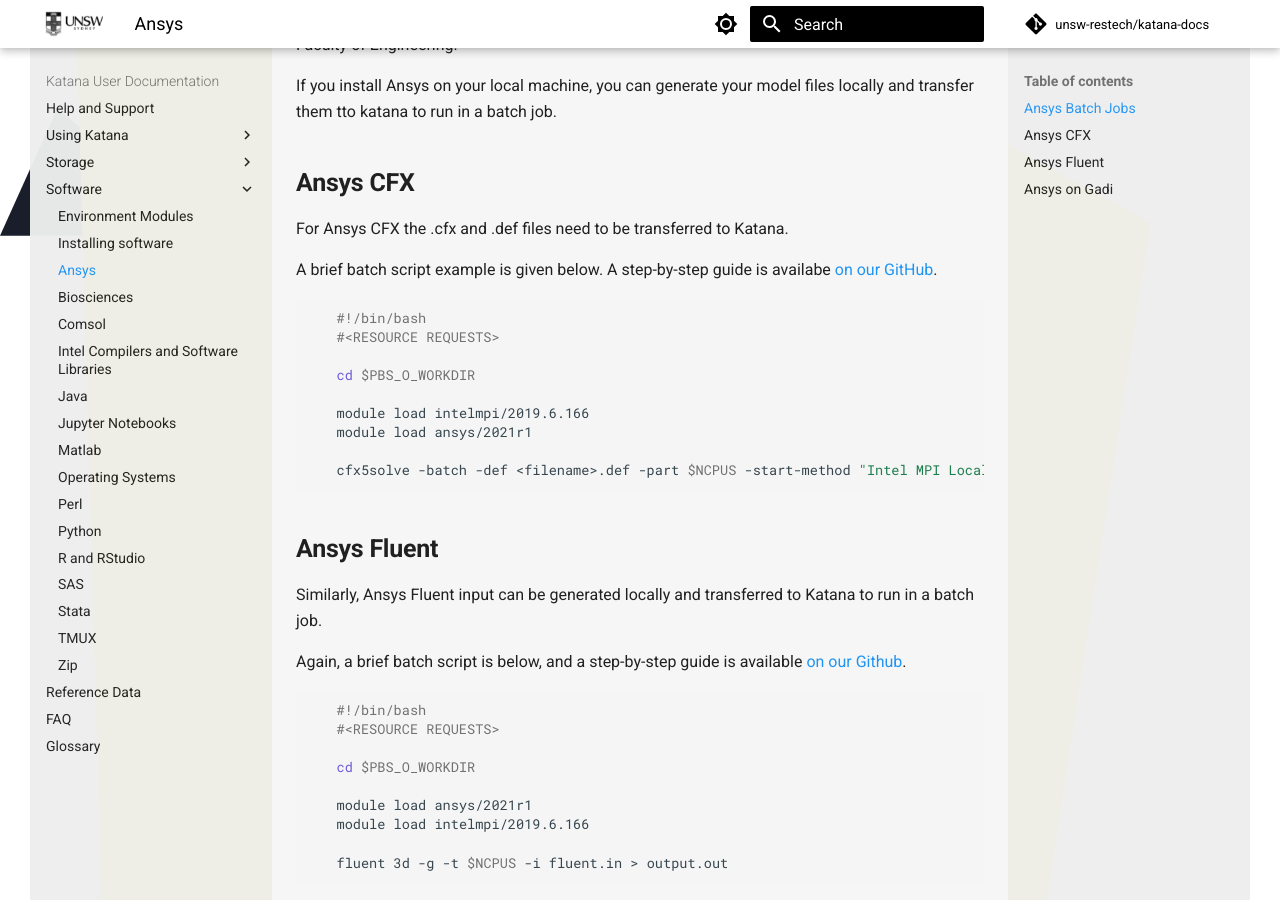
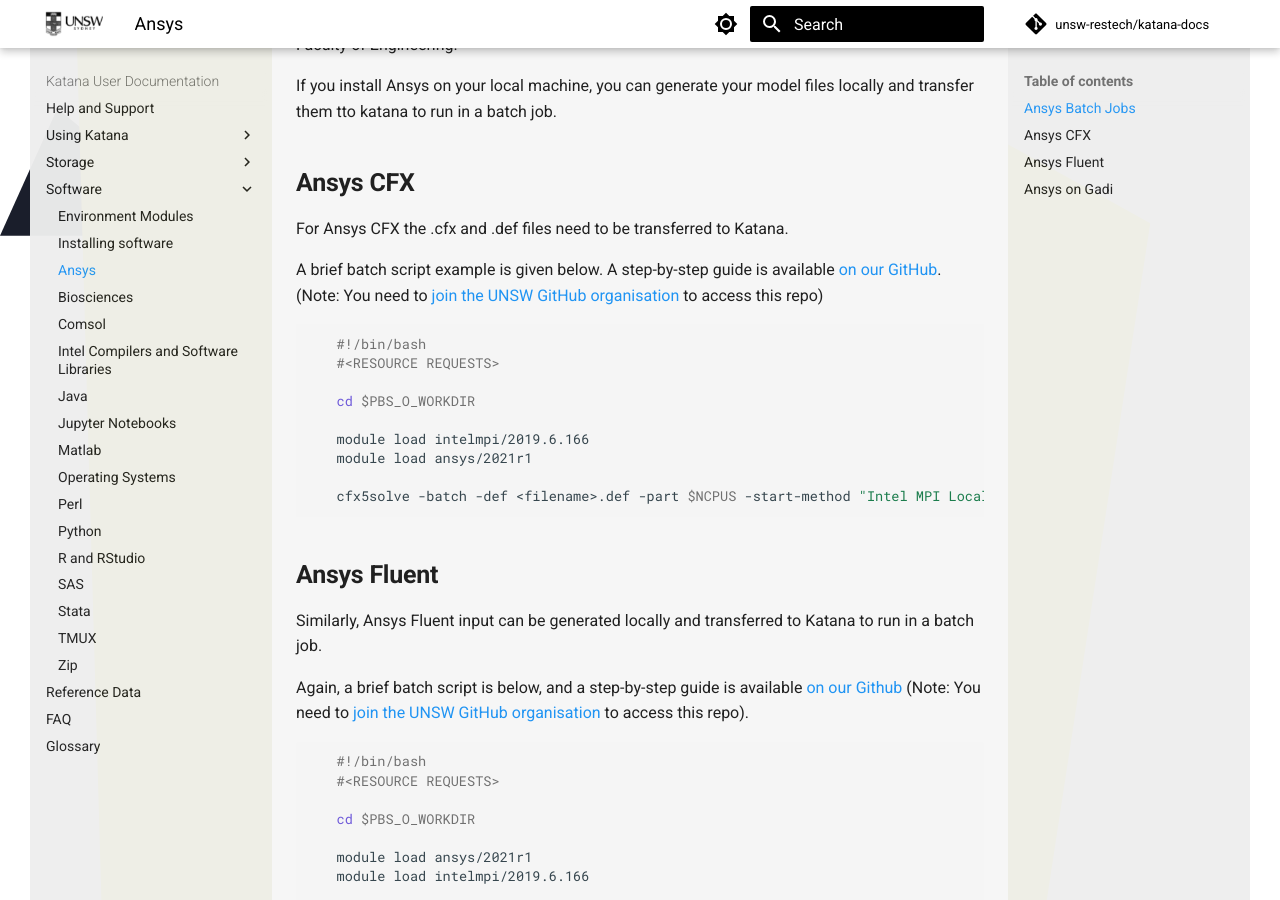
Before and after one commit to unsw-restech/unsw-restech.github.io, an MkDocs documentation site: the page built from docs/software/ansys.md, in a window 1280 px wide and 900 px high, scrolled down 378 px. Built offline with MkDocs 1.6.1 and Material for MkDocs 9.7.7, drawn with Linux system fonts in a browser that asks for light colours; comment, search, counter and statistics services are not loaded.

Commit message:
Add note about hpc-examples being a UNSW internal repo

````diff
--- a/docs/software/ansys.md
+++ b/docs/software/ansys.md
@@ -14,7 +14,7 @@
 
 For Ansys CFX the .cfx and .def files need to be transferred to Katana.
 
-A brief batch script example is given below. A step-by-step guide is availabe [on our GitHub](https://github.com/unsw-edu-au/Restech-HPC/blob/master/hpc-examples/ansys/ansys-cfx.md).
+A brief batch script example is given below. A step-by-step guide is available [on our GitHub](https://github.com/unsw-edu-au/Restech-HPC/blob/master/hpc-examples/ansys/ansys-cfx.md). (Note: You need to [join the UNSW GitHub organisation](https://research.unsw.edu.au/github) to access this repo)
 
 ``` bash
    #!/bin/bash
@@ -32,7 +32,7 @@
 
 Similarly, Ansys Fluent input can be generated locally and transferred to Katana to run in a batch job.
 
-Again, a brief batch script is below, and a step-by-step guide is available [on our Github](https://github.com/unsw-edu-au/Restech-HPC/blob/master/hpc-examples/ansys/ansys-fluent.md).
+Again, a brief batch script is below, and a step-by-step guide is available [on our Github](https://github.com/unsw-edu-au/Restech-HPC/blob/master/hpc-examples/ansys/ansys-fluent.md) (Note: You need to [join the UNSW GitHub organisation](https://research.unsw.edu.au/github) to access this repo).
 
 ``` bash
    #!/bin/bash
````
Also changed, not shown: docs/software/comsol.md (+1 -1 lines), docs/using_katana/github.md (+1 -1 lines), docs/using_katana/running_jobs.md (+1 -1 lines).
